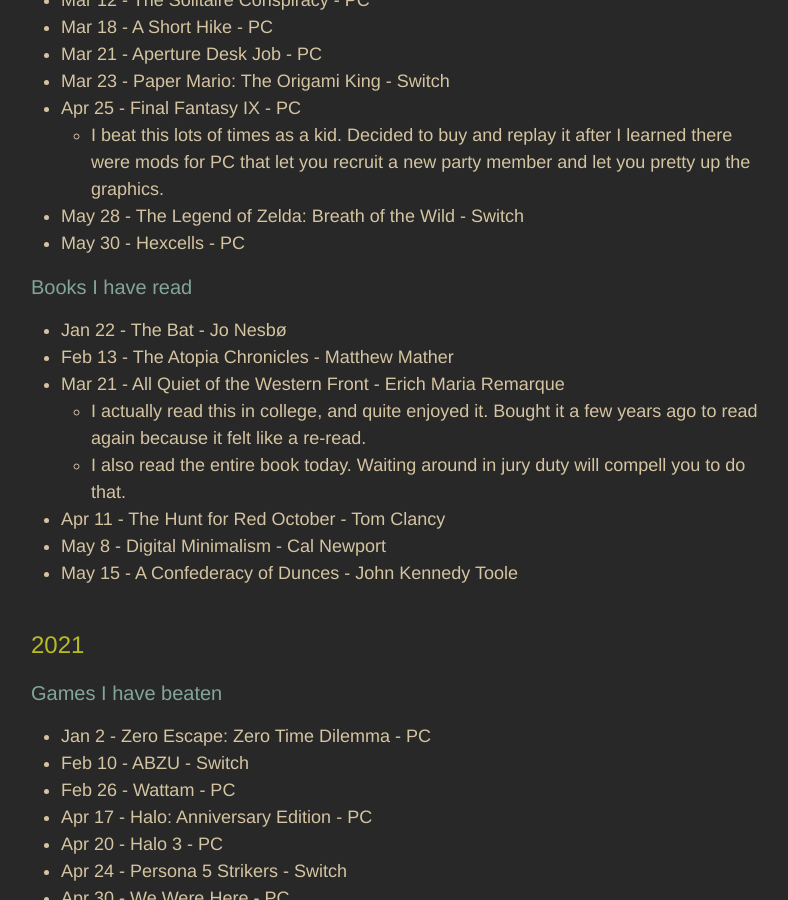
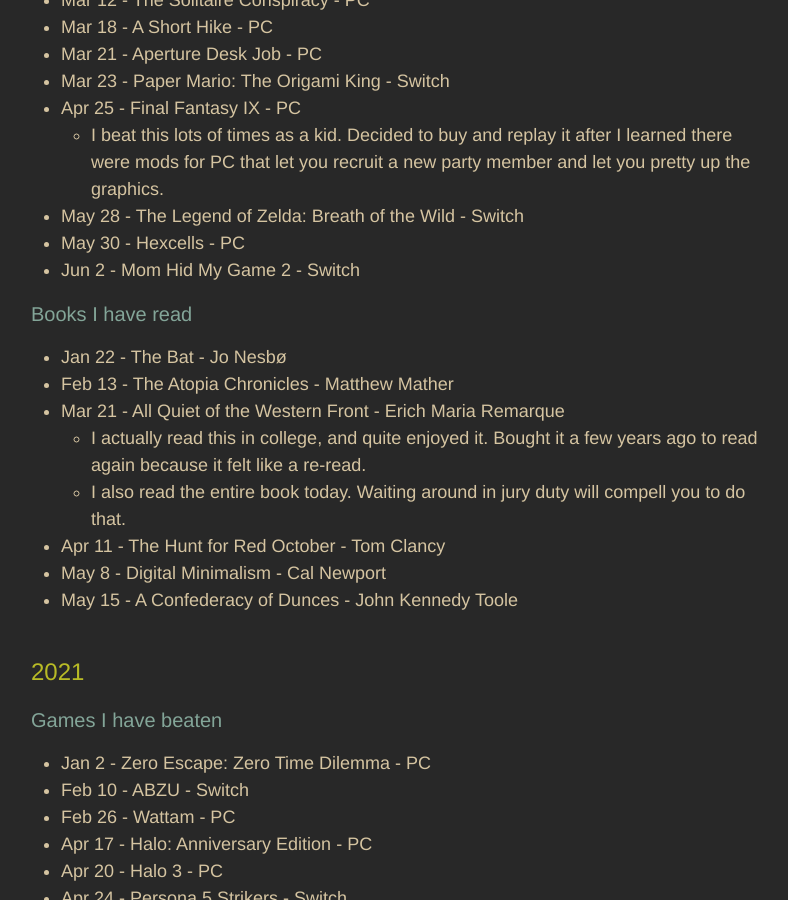
Before and after one commit to adkinsrs/sadkins_site, a Jekyll site: the page built from misc.md, in a window 1280 px wide and 900 px high, scrolled down 869 px. Shown: the whole window, without its empty margins (239-1027 px from the left). Built offline with Jekyll 4.4.1, drawn with Linux system fonts in a browser that asks for light colours.

Commit message:
beat a game

```diff
--- a/misc.md
+++ b/misc.md
@@ -37,6 +37,7 @@
   * I beat this lots of times as a kid. Decided to buy and replay it after I learned there were mods for PC that let you recruit a new party member and let you pretty up the graphics.
 * May 28 - The Legend of Zelda: Breath of the Wild - Switch
 * May 30 - Hexcells - PC
+* Jun 2 - Mom Hid My Game 2 - Switch
 
 ### Books I have read
 
```
